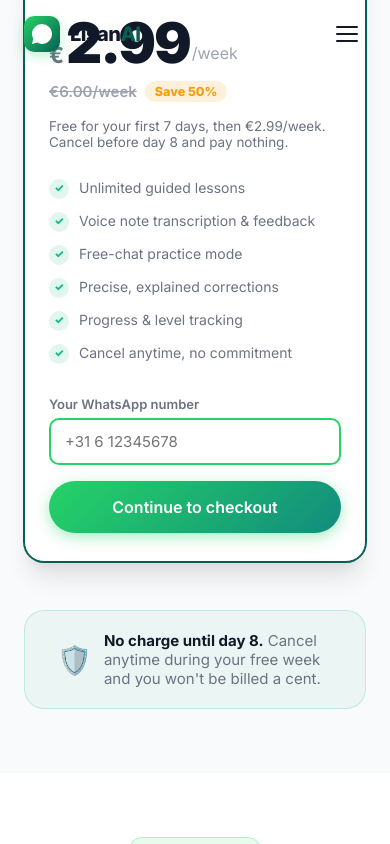
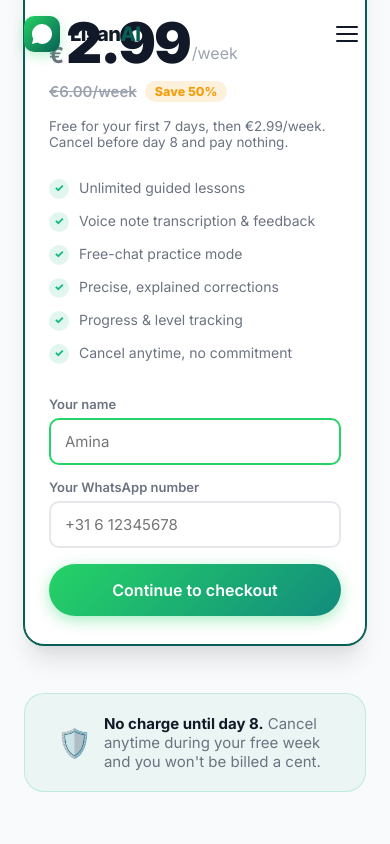
Before and after one commit to ZiyabRaza001/lisanai-site, a React (Vite) app: page / in a window 390 px wide. Both pictures are taken after a click on the button "Start my free week". Shown: the part 9355-10199 px from the top of the page. Built offline with nearby package versions, Linux system fonts and the light colour scheme.

Commit message:
Collect name at checkout alongside phone number
Adds a name field to the checkout form and passes it to Stripe as
metadata.naam, matching the gebruikers.naam column name so it's ready
for n8n to pick up once its Supabase write payload is updated to
include it.

```diff
--- a/src/sections/Pricing.css
+++ b/src/sections/Pricing.css
@@ -234,6 +234,11 @@
   font-size: 15px;
   font-family: inherit;
   transition: var(--transition);
+  margin-bottom: 14px;
+}
+
+.pricing-card__phone-input:last-child {
+  margin-bottom: 0;
 }
 
 .pricing-card__phone-input:focus {
--- a/src/sections/Pricing.jsx
+++ b/src/sections/Pricing.jsx
@@ -13,6 +13,7 @@ const features = [
 
 export default function Pricing() {
   const [showPhoneInput, setShowPhoneInput] = useState(false)
+  const [name, setName] = useState('')
   const [phone, setPhone] = useState('')
   const [loading, setLoading] = useState(false)
   const [error, setError] = useState('')
@@ -35,6 +36,11 @@ export default function Pricing() {
       return
     }
 
+    if (!name.trim()) {
+      setError('Enter your name.')
+      return
+    }
+
     if (phone.trim().length < 6) {
       setError("Enter the WhatsApp number you'll message the bot from.")
       return
@@ -47,7 +53,7 @@ export default function Pricing() {
       const res = await fetch('/api/create-checkout-session', {
         method: 'POST',
         headers: { 'Content-Type': 'application/json' },
-        body: JSON.stringify({ phone: phone.trim() }),
+        body: JSON.stringify({ name: name.trim(), phone: phone.trim() }),
       })
       const data = await res.json()
       if (!res.ok) throw new Error(data.error || 'Something went wrong')
@@ -122,13 +128,25 @@ export default function Pricing() {
 
             {showPhoneInput && (
               <div className="pricing-card__phone">
+                <label htmlFor="wa-name" className="pricing-card__phone-label">
+                  Your name
+                </label>
+                <input
+                  id="wa-name"
+                  type="text"
+                  autoFocus
+                  placeholder="Amina"
+                  value={name}
+                  onChange={(e) => setName(e.target.value)}
+                  className="pricing-card__phone-input"
+                />
+
                 <label htmlFor="wa-phone" className="pricing-card__phone-label">
                   Your WhatsApp number
                 </label>
                 <input
                   id="wa-phone"
                   type="tel"
-                  autoFocus
                   placeholder="+31 6 12345678"
                   value={phone}
                   onChange={(e) => setPhone(e.target.value)}
```
Also changed, not shown: api/create-checkout-session.js (+9 -3 lines).
